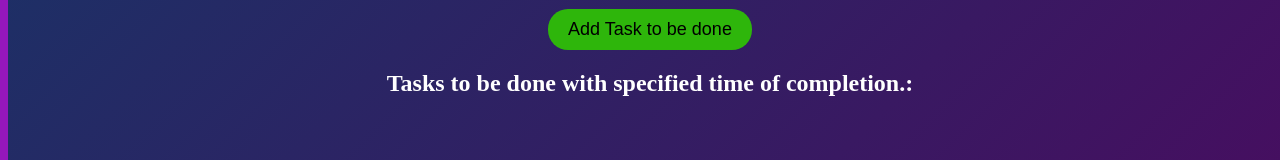
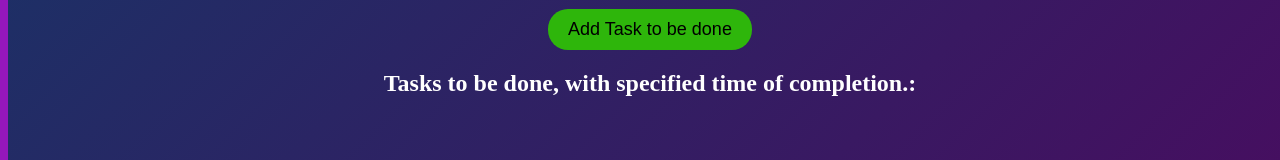
Before and after one commit to MokayaBenedict/Phase-1-Project.MokayaBenedict, a website: page index.html in a window 1280 px wide. Shown: the part 340-500 px from the top of the page. Drawn offline with Linux system fonts and the light colour scheme.

Commit message:
Updated html"tasks to be done with specified time"

```diff
--- a/index.html
+++ b/index.html
@@ -23,7 +23,7 @@
     <button onclick="addTask()">Add Task to be done</button>
 
 
-    <h2>Tasks to be done with specified time of completion.:</h2>
+    <h2>Tasks to be done, with specified time of completion.:</h2>
     <ul id="taskList"></ul>
     </div>
 
```
